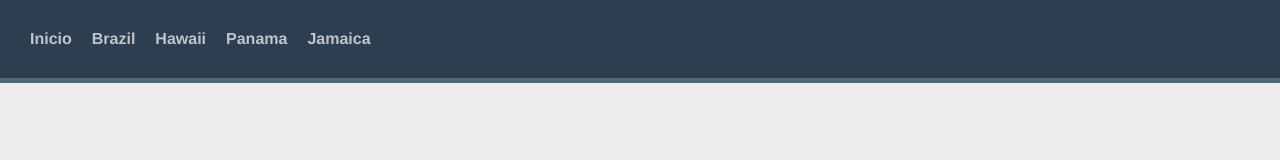
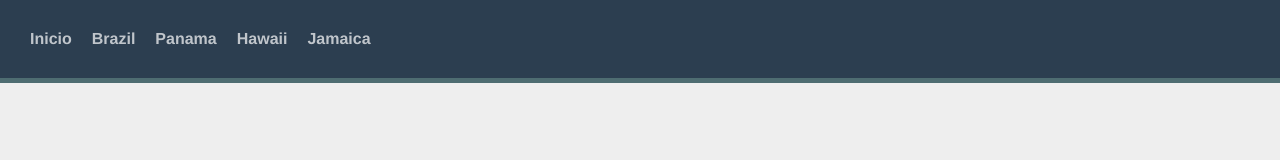
Before and after one commit to HugoBzn/v3-router, a Vue app: page /destination/1/1 in a window 1280 px wide. Shown: the top 160 px of the page. Built offline with nearby package versions, Linux system fonts and the light colour scheme.

Commit message:
Ordering links

```diff
--- a/src/components/TheNavigation.vue
+++ b/src/components/TheNavigation.vue
@@ -2,8 +2,8 @@
     <div id="nav">
     <router-link to="/">Inicio</router-link>
     <router-link to="/brazil">Brazil</router-link>
+    <router-link to="/panama">Panama</router-link>
     <router-link to="/hawaii">Hawaii</router-link>
-    <router-link to="/panama">Panama</router-link>
     <router-link to="/jamaica">Jamaica</router-link>
     </div>
 </template>
```
